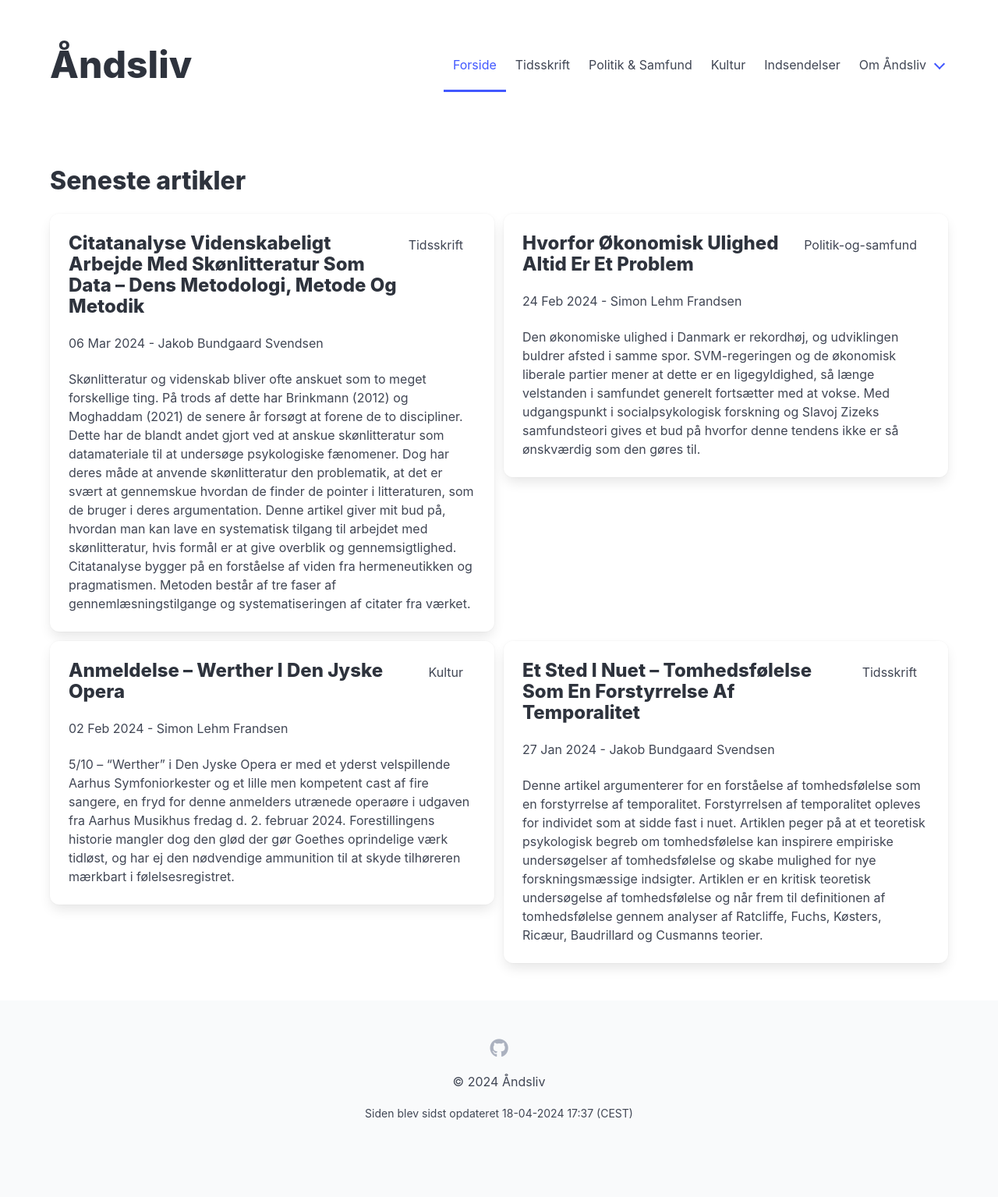
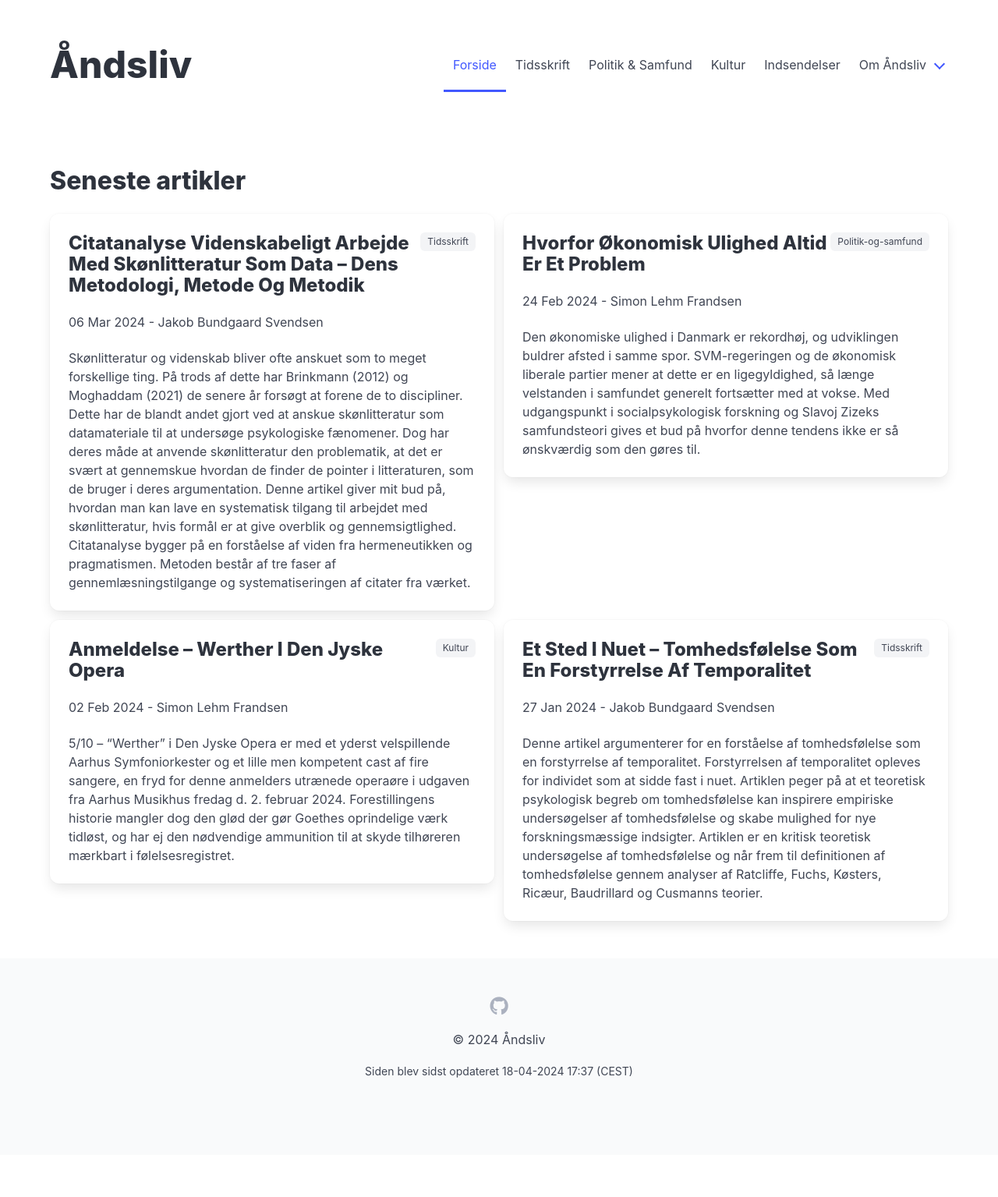
Before and after one commit to Aandsliv/aandsliv, a Jekyll site: the page built from src/index.html, in a window 1280 px wide. Shown: the whole page at 78% size. Built offline with Jekyll 4.4.1, drawn with Linux system fonts in a browser that asks for light colours; after the commit the page ends 1481 px from its top, so only the background shows below that.

Commit message:
feat: remove unused attribute

```diff
--- a/src/index.html
+++ b/src/index.html
@@ -12,7 +12,7 @@ title: Forside
                     <div class="card">
                         <div class="card-content">
                             <div class="block">
-                                <span data-link="{{ post.subsection }}" class="tag card-header-icon is-pulled-right">
+                                <span data-link="{{ post.subsection }}" class="tag is-pulled-right">
                                     {{ post.subsection | capitalize }}
                                 </span>
                                 <p class="title is-spaced is-4">{{ post.title }}</p>
```
